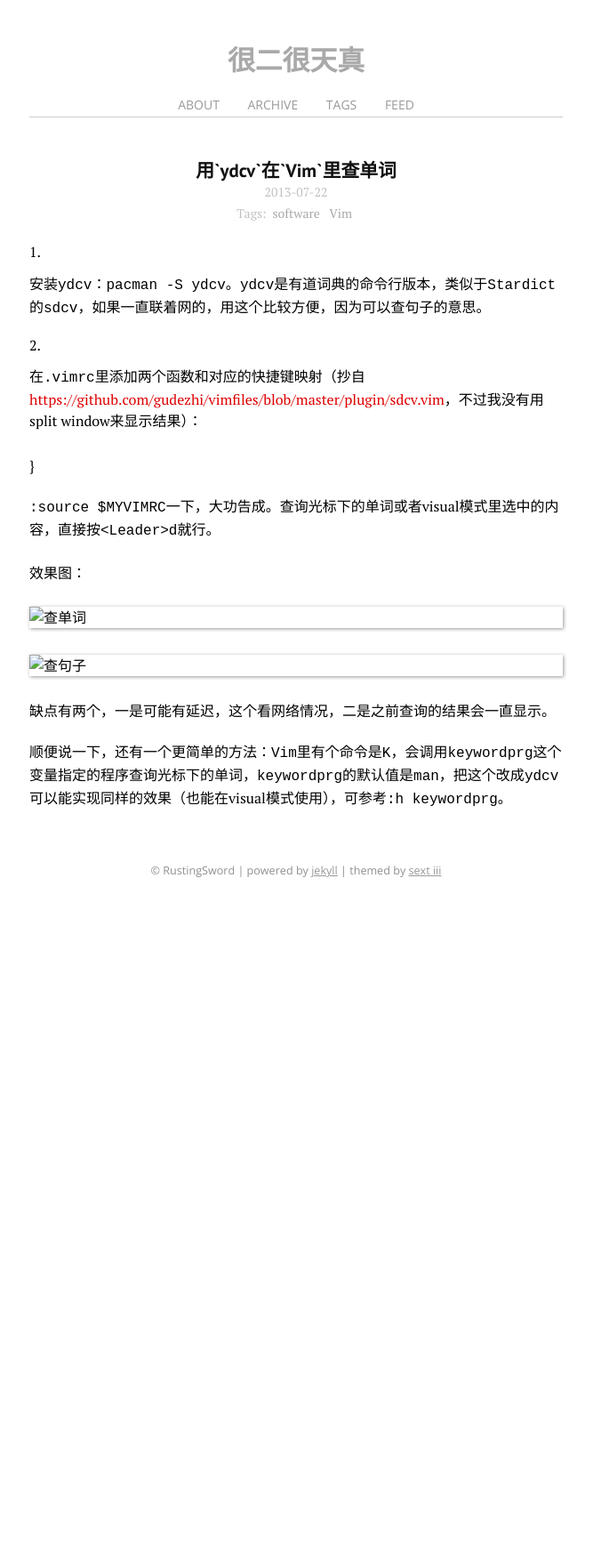
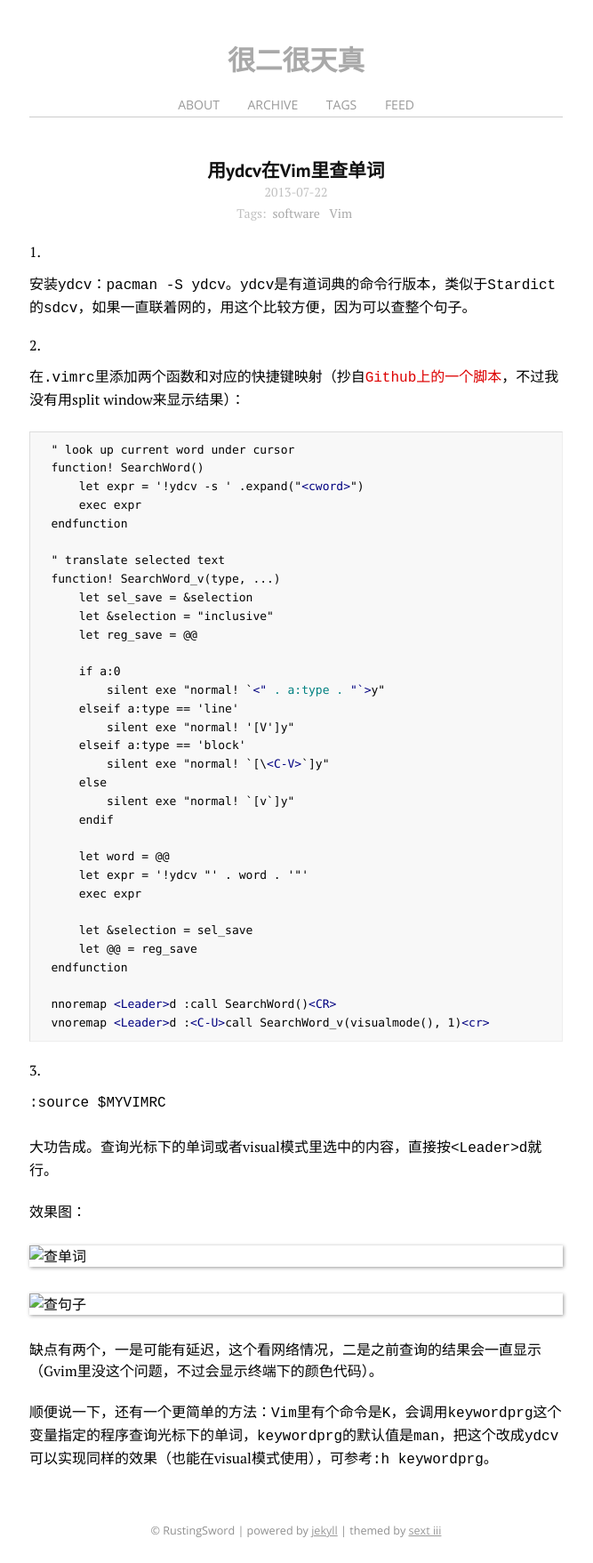
Before and after one commit to RustingSword/rustingsword.github.com, a Jekyll site: the page built from _posts/2013-07-22-look-up-words-in-vim-using-ydcv.markdown, in a window 1280 px wide. Shown: the whole page at 89% size, without its empty margins (307-974 px from the left). Built offline with Jekyll 4.4.1, drawn with Linux system fonts in a browser that asks for light colours; Markdown is read by kramdown in place of the engine named in the settings; before the commit the page ends 1015 px from its top, so only the background shows below that.

Commit message:
switch from rdiscount to redcarpet; fixed syntax error in new post

```diff
--- a/_config.yml
+++ b/_config.yml
@@ -1,4 +1,4 @@
-markdown: rdiscount
+markdown: redcarpet
 pygments: true
 permalink: /:year/:month/:day/:title.html
 name: 很二很天真
--- a/_posts/2013-07-22-look-up-words-in-vim-using-ydcv.markdown
+++ b/_posts/2013-07-22-look-up-words-in-vim-using-ydcv.markdown
@@ -1,58 +1,58 @@
 ---
-title: 用`ydcv`在`Vim`里查单词
+title: 用ydcv在Vim里查单词
 layout: post
 tags:
   - software
   - Vim
 ---
 
-1. 安装`ydcv`：`pacman -S ydcv`。`ydcv`是有道词典的命令行版本，类似于`Stardict`的`sdcv`，如果一直联着网的，用这个比较方便，因为可以查句子的意思。
+1. 安装`ydcv`：`pacman -S ydcv`。`ydcv`是有道词典的命令行版本，类似于`Stardict`的`sdcv`，如果一直联着网的，用这个比较方便，因为可以查整个句子。
 
-2. 在`.vimrc`里添加两个函数和对应的快捷键映射（抄自[https://github.com/gudezhi/vimfiles/blob/master/plugin/sdcv.vim](https://github.com/gudezhi/vimfiles/blob/master/plugin/sdcv.vim)，不过我没有用split window来显示结果）：
+2. 在`.vimrc`里添加两个函数和对应的快捷键映射（抄自[`Github`上的一个脚本](https://github.com/gudezhi/vimfiles/blob/master/plugin/sdcv.vim)，不过我没有用split window来显示结果）：
 
-{{{
-" translate current word under cursor
-function! SearchWord()
-    let expr = '!ydcv -s ' .expand("<cword>")
-    exec expr
-endfunction
+        " look up current word under cursor
+        function! SearchWord()
+            let expr = '!ydcv -s ' .expand("<cword>")
+            exec expr
+        endfunction
 
-" translate selected text
-function! SearchWord_v(type, ...)
-    let sel_save = &selection
-    let &selection = "inclusive"
-    let reg_save = @@
+        " translate selected text
+        function! SearchWord_v(type, ...)
+            let sel_save = &selection
+            let &selection = "inclusive"
+            let reg_save = @@
 
-    if a:0
-        silent exe "normal! `<" . a:type . "`>y"
-    elseif a:type == 'line'
-        silent exe "normal! '[V']y"
-    elseif a:type == 'block'
-        silent exe "normal! `[\<C-V>`]y"
-    else
-        silent exe "normal! `[v`]y"
-    endif
+            if a:0
+                silent exe "normal! `<" . a:type . "`>y"
+            elseif a:type == 'line'
+                silent exe "normal! '[V']y"
+            elseif a:type == 'block'
+                silent exe "normal! `[\<C-V>`]y"
+            else
+                silent exe "normal! `[v`]y"
+            endif
 
-    let word = @@
-    let expr = '!ydcv "' . word . '"'
-    exec expr
+            let word = @@
+            let expr = '!ydcv "' . word . '"'
+            exec expr
 
-    let &selection = sel_save
-    let @@ = reg_save
-endfunction
+            let &selection = sel_save
+            let @@ = reg_save
+        endfunction
 
-nnoremap <Leader>d :call SearchWord()<CR>
-vnoremap <Leader>d :<C-U>call SearchWord_v(visualmode(), 1)<cr>
-}}}
+        nnoremap <Leader>d :call SearchWord()<CR>
+        vnoremap <Leader>d :<C-U>call SearchWord_v(visualmode(), 1)<cr>
 
-`:source $MYVIMRC`一下，大功告成。查询光标下的单词或者visual模式里选中的内容，直接按`<Leader>d`就行。
+3. `:source $MYVIMRC`
+
+大功告成。查询光标下的单词或者visual模式里选中的内容，直接按`<Leader>d`就行。
 
 效果图：
 
-![查单词](img/word.png)
+![查单词](img/word.png "查单词")
 
-![查句子](img/sentence.png)
+![查句子](img/sentence.png "查句子")
 
-缺点有两个，一是可能有延迟，这个看网络情况，二是之前查询的结果会一直显示。
+缺点有两个，一是可能有延迟，这个看网络情况，二是之前查询的结果会一直显示（Gvim里没这个问题，不过会显示终端下的颜色代码）。
 
-顺便说一下，还有一个更简单的方法：`Vim`里有个命令是`K`，会调用`keywordprg`这个变量指定的程序查询光标下的单词，`keywordprg`的默认值是`man`，把这个改成`ydcv`可以能实现同样的效果（也能在visual模式使用），可参考`:h keywordprg`。
+顺便说一下，还有一个更简单的方法：`Vim`里有个命令是`K`，会调用`keywordprg`这个变量指定的程序查询光标下的单词，`keywordprg`的默认值是`man`，把这个改成`ydcv`可以实现同样的效果（也能在visual模式使用），可参考`:h keywordprg`。
```
